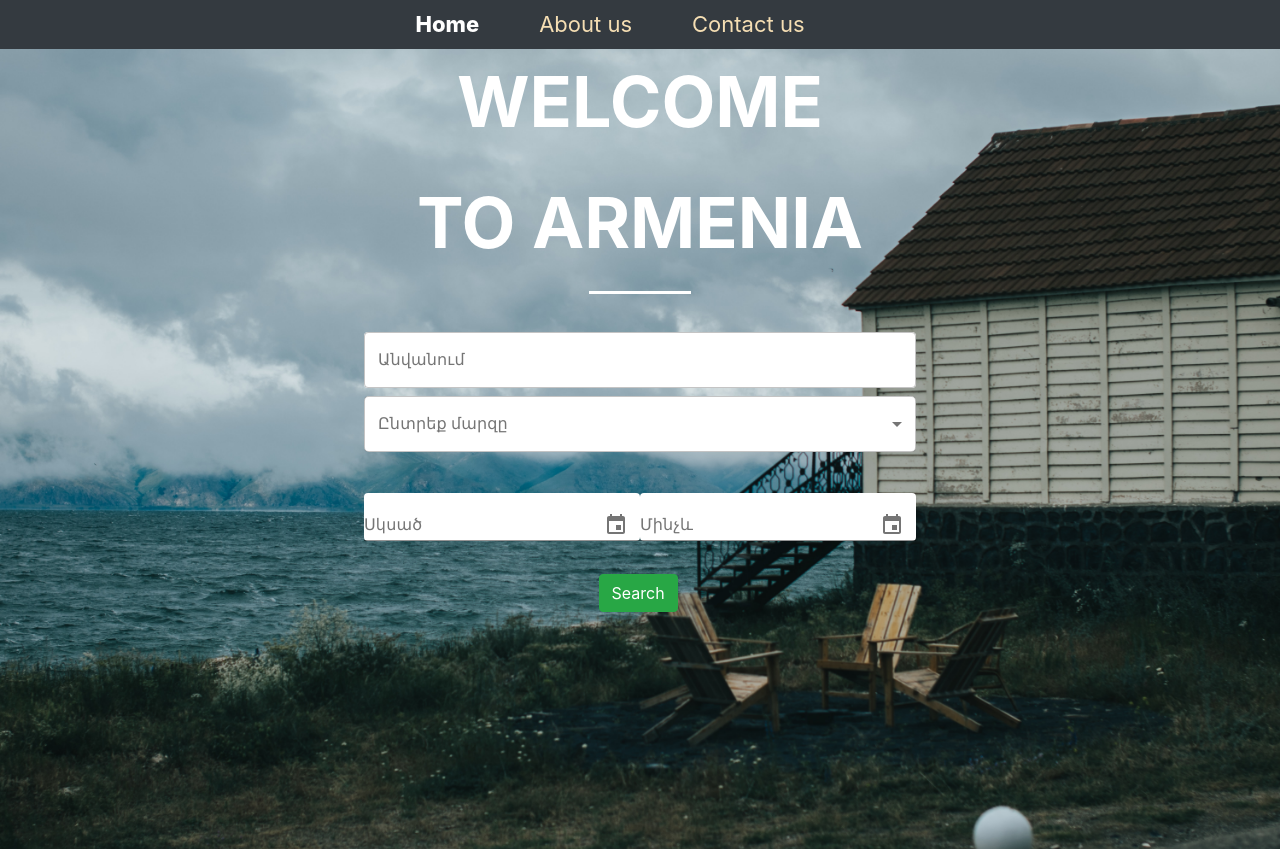
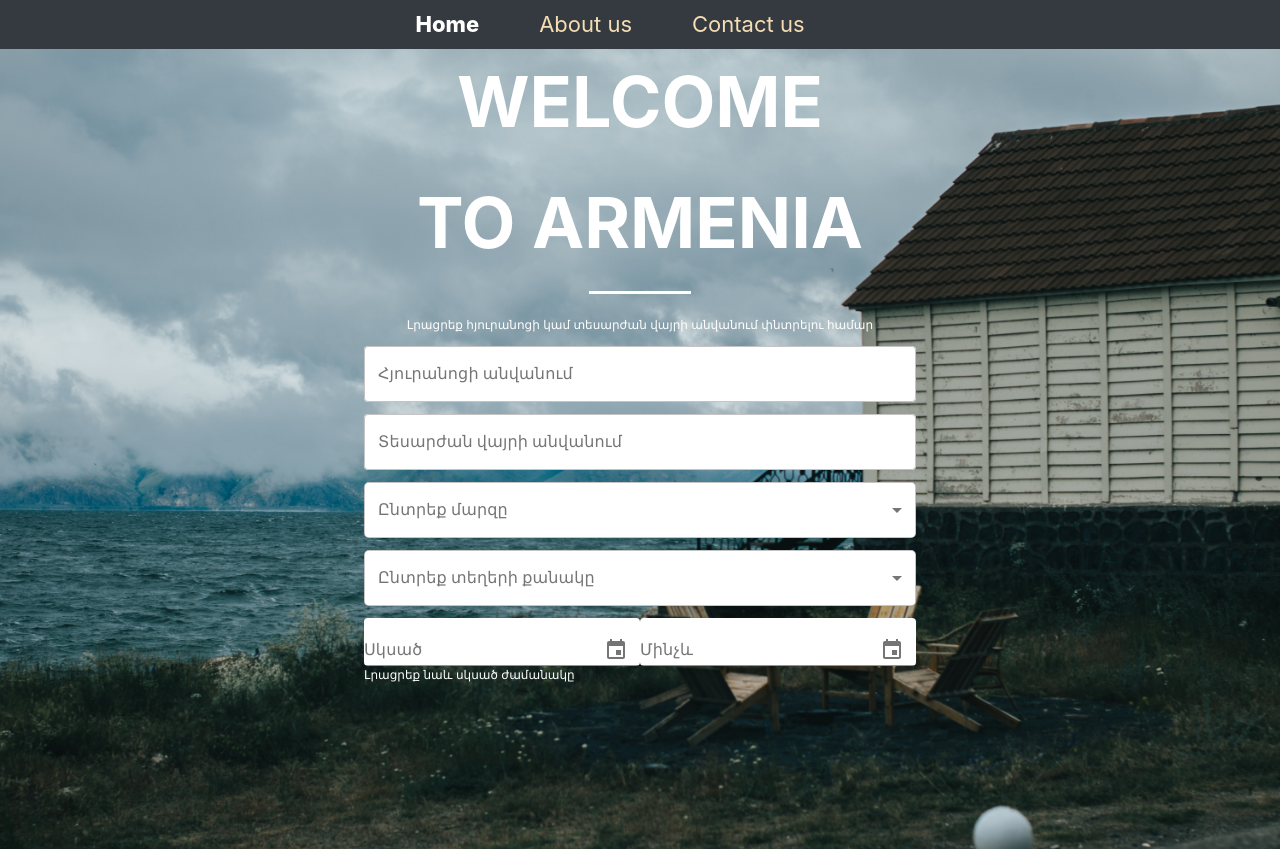
Before and after one commit to avetiq/Lilit, a React (Create React App) app: page / in a window 1280 px wide. Built offline with nearby package versions, Linux system fonts and the light colour scheme.

Commit message:
first_page_not_all_resolved

```diff
--- a/src/App.js
+++ b/src/App.js
@@ -1,5 +1,6 @@
 import './App.css';
-import Search from './components/Search';
+import Search from './components/pages/Search';
+import Result from './components/pages/Result';
 import NavMenu from './components/NavMenu';
 import 'bootstrap/dist/css/bootstrap.min.css';
 import {BrowserRouter, Route, Switch, Redirect} from 'react-router-dom';
@@ -18,8 +19,11 @@ function App() {
        component = {Search}
        exact = {true}
       />
-
-
+      <Route
+       path='/result/:hotel?/:view?/:district?'
+       component = {Result}
+       exact = {true}
+      />
 
       <Redirect to='/not-found'/>
       </Switch>
--- a/src/components/NavMenu/index.js
+++ b/src/components/NavMenu/index.js
@@ -19,16 +19,18 @@ function NavMenu(){
           >
           Home
           </NavLink>
+
           <NavLink
-         to='/about'
+          to='/about-us'
           activeClassName={classes.active}
           exact
           className={classes.link}
             >
             About us
           </NavLink>
+
           <NavLink
-         to='/contact'
+          to='/contact-us'
           activeClassName={classes.active}
           exact
           className={classes.link}
--- /dev/null
+++ b/src/components/pages/Result/index.js
@@ -0,0 +1,67 @@
+import React from 'react';
+import DateFnsUtils from '@date-io/date-fns';
+import {
+  MuiPickersUtilsProvider,
+  KeyboardDatePicker,
+} from '@material-ui/pickers';
+import classes from './style.module.css';
+
+
+function Result(props){
+    const [dateFrom, setDateFrom] = React.useState(null);
+    const [dateTo, setDateTo] = React.useState(null);
+
+    const handleDateChange = (date, isFirst) => {
+        console.log(date);
+        if(isFirst){
+          setDateFrom(date);
+        }else{
+          setDateTo(date);
+        }
+      };
+    console.log(props.match.params);
+
+    return (
+        <div className={classes.main}>
+            <div className={classes.formInputs}>
+                <div className={classes.dates}>
+                    <MuiPickersUtilsProvider utils={DateFnsUtils}>
+                        <KeyboardDatePicker
+                            disableToolbar
+                            className={classes.inputColor}
+                            variant="inline"
+                            format="dd/MM/yyyy"
+                            label="Սկսած"
+                            value={dateFrom}
+                            name="dateFrom"
+                            onChange={(date)=>handleDateChange(date, true)}
+                            KeyboardButtonProps={{
+                            'aria-label': 'change date',
+                            }}
+                        />
+                    </MuiPickersUtilsProvider>
+                    <MuiPickersUtilsProvider utils={DateFnsUtils}>
+                        <KeyboardDatePicker
+                            disableToolbar
+                            className={classes.inputColor}
+                            variant="inline"
+                            format="dd/MM/yyyy"
+                            margin="normal"
+                            label="Մինչև"
+                            name="dateTo"
+                            value={dateTo}
+                            onChange={(date)=>handleDateChange(date, false)}
+                            KeyboardButtonProps={{
+                            'aria-label': 'change date',
+                            }}
+                        />
+                    </MuiPickersUtilsProvider>
+                </div>
+            </div>
+        </div>
+    );
+
+
+}
+
+export default Result;
--- /dev/null
+++ b/src/components/pages/Result/style.module.css
@@ -0,0 +1,19 @@
+.dates {
+    margin-top: 25px;
+    display: flex;
+    justify-content: space-between;
+}
+
+.inputColor{
+    background-color: white;
+    border-radius: 4px;
+}
+
+.formInputs{
+    width: 35%;
+}
+
+.main {
+    display: flex;
+    justify-content: center;
+}
--- a/src/components/Search/index.js
+++ b/src/components/pages/Search/index.js
@@ -4,21 +4,27 @@ import classes from './style.module.css';
 import {
     Container, TextField, FormControl, Select, InputLabel
   } from '@material-ui/core';
-import {districts} from '../../config/general';
+import {districts} from '../../../config/general';
 import { Button } from 'react-bootstrap';
 import DateFnsUtils from '@date-io/date-fns';
 import {
   MuiPickersUtilsProvider,
   KeyboardDatePicker,
 } from '@material-ui/pickers';
-import idGenerator from '../../helpers/idGenerator';
+import {Link} from 'react-router-dom';
+import idGenerator from '../../../helpers/idGenerator';
 
 function Search() {
 
   const [hotel, setHotel] = React.useState('');
+  const [view, setView] = React.useState('');
   const [district, setDistrict] = React.useState('');
+  const [bedQuantity, setBedQuantity] = React.useState('');
   const [dateFrom, setDateFrom] = React.useState(null);
   const [dateTo, setDateTo] = React.useState(null);
+  const [allInputsEmpty, setAllInputsEmpty] = React.useState(true);
+
+  const bedArray = [1,2,3,4,5];
 
   const handleDateChange = (date, isFirst) => {
     console.log(date);
@@ -29,27 +35,41 @@ function Search() {
     }
   };
 
+  React.useEffect(() => {
+    if((hotel + view + district).trim() === ""){
+      setAllInputsEmpty(true);
+    }else{
+      setAllInputsEmpty(false);
+    }
+  }, [hotel, view, district]);
+
   const handleChangeName = (event) => {
+    const insertedText = event.target.value.trim();
     switch(event.target.name){
       case "hotel":
-        setHotel(event.target.value);
+        setHotel(insertedText);
         break;
       case "district" :
-        setDistrict(event.target.value);
+        setDistrict(insertedText);
         break;
+      case "view" :
+        setView(insertedText);
+        break;
+      case "bedQuantity" :
+        setBedQuantity(insertedText);
       default:
        break;
     }
+
   };
 
   const handleSubmit = () => {
     const mySearchParams = {
       hotel,
-      district,
-      dateFrom,
-      dateTo
+      view,
+      district
     }
-    console.log(mySearchParams);
+    console.log(`from search page console ${mySearchParams}`);
   };
 
         return (
@@ -60,17 +80,30 @@ function Search() {
               <p className={classes.line}></p>
             </div>
           <Container component="main" maxWidth="sm" className={classes.container}>
+            <div className={classes.errorDiv}>
+              <p className={classes.error}>Լրացրեք հյուրանոցի կամ տեսարժան վայրի անվանում փնտրելու համար</p>
+            </div>
             <TextField
               variant="outlined"
-              margin="normal"
               fullWidth
               value={hotel}
               name="hotel"
-              label='Անվանում'
+              label='Հյուրանոցի անվանում'
               onChange={handleChangeName}
               className={classes.inputColor}
+              style={{"margin-top": 12}}
             />
-            <FormControl variant="outlined" className={classes.formControl}>
+            <TextField
+              variant="outlined"
+              fullWidth
+              value={view}
+              name="view"
+              label='Տեսարժան վայրի անվանում'
+              onChange={handleChangeName}
+              className={classes.inputColor}
+              style={{"margin-top": 12}}
+            />
+            <FormControl variant="outlined" className={classes.formControl} style={{"margin-top": 12}}>
               <InputLabel htmlFor="outlined-age-native-simple">Ընտրեք մարզը</InputLabel>
               <Select
                 native
@@ -91,6 +124,27 @@ function Search() {
               </Select>
             </FormControl>
 
+            <FormControl variant="outlined" className={classes.formControl} style={{"margin-top": 12}}>
+              <InputLabel htmlFor="outlined-age-native-simple">Ընտրեք տեղերի քանակը</InputLabel>
+              <Select
+                native
+                value={bedQuantity}
+                onChange={handleChangeName}
+                label="Ընտրեք տեղերի քանակը"
+                name="bedQuantity"
+                className={classes.selectWidth}
+              >
+                <option aria-label="None" value="" />
+                {bedArray.map((bedNumber) => {
+                  return (
+                      <option key={idGenerator()} value={bedNumber}>{bedNumber}</option>
+                    )
+                  })
+                }
+
+              </Select>
+            </FormControl>
+
             <div className={classes.dates}>
               <MuiPickersUtilsProvider utils={DateFnsUtils}>
                 <KeyboardDatePicker
@@ -98,7 +152,6 @@ function Search() {
                   className={classes.inputColor}
                   variant="inline"
                   format="dd/MM/yyyy"
-                  margin="normal"
                   label="Սկսած"
                   value={dateFrom}
                   name="dateFrom"
@@ -108,13 +161,13 @@ function Search() {
                   }}
                 />
               </MuiPickersUtilsProvider>
+
               <MuiPickersUtilsProvider utils={DateFnsUtils}>
                 <KeyboardDatePicker
                   disableToolbar
                   className={classes.inputColor}
                   variant="inline"
                   format="dd/MM/yyyy"
-                  margin="normal"
                   label="Մինչև"
                   name="dateTo"
                   value={dateTo}
@@ -125,14 +178,20 @@ function Search() {
                 />
               </MuiPickersUtilsProvider>
             </div>
-            <div className={classes.searchBtn}>
+            <div style={{"margin": 0}}>
+                <p className={classes.error}>Լրացրեք նաև սկսած ժամանակը</p>
+            </div>
+            {!allInputsEmpty && <div className={classes.searchBtn}>
+            <Link to={`/result/hotel=${hotel}/view=${view}/district=${district}`}>
               <Button
-              variant="success"
-              onClick={handleSubmit}
-              >
-              Search
-              </Button>
-            </div>
+
+                variant="success"
+                onClick={handleSubmit}
+                >
+                Search
+                </Button>
+              </Link>
+            </div>}
           </Container>
         </div>
         )
--- a/src/components/Search/style.module.css
+++ b/src/components/pages/Search/style.module.css
@@ -1,6 +1,6 @@
 .root{
 
-	background-image: url(../../photos/backgroundSearch.jpg);
+	background-image: url(../../../photos/backgroundSearch.jpg);
 	background-repeat: no-repeat;
 	background-size: 100%;
 	background-position: center;
@@ -23,7 +23,7 @@
 }
 
 .dates {
-    margin-top: 25px;
+    margin-top: 12px;
     display: flex;
     justify-content: space-between;
 }
@@ -52,3 +52,14 @@
 	width: 8%;
 	display: inline-block;
 }
+
+.error {
+    color: white;
+    font-size: 12px;
+    margin: 0;
+}
+
+.errorDiv{
+    display: flex;
+    justify-content: center;
+}
```
Also changed, not shown: src/components/DatePicker/index.js (deleted), src/components/DatePicker/style.module.css (deleted), src/components/Result/index.js (deleted), src/components/Result/style.module.css (deleted). Lines whose indentation alone changed are shown as unchanged.
